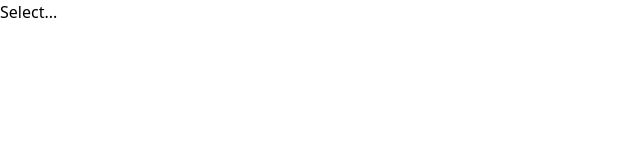
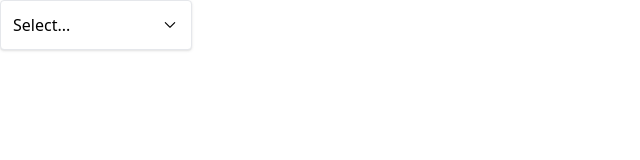
Before and after one commit to joaoiguana/comps, a React (Create React App) app: page / in a window 1280 px wide. Shown: the top 160 px of the page, without its empty margins (0-640 px from the left). Built offline with nearby package versions, Linux system fonts and the light colour scheme.

Commit message:
practicing props and state design

```diff
--- a/src/App.js
+++ b/src/App.js
@@ -1,13 +1,24 @@
+import { useState } from 'react';
 import Dropdown from "./components/Dropdown";
 
 function App() {
+  const [selection, setSelection] = useState(null);
+
+  const handleSelect = (option) => {
+    setSelection(option);
+  }
+
   const options = [
     { label: 'Red', value: 'red' },
     { label: 'Green', value: 'green' },
     { label: 'Blue', value: 'blue' },
   ]
 
-  return <Dropdown options={options} />
+  return (
+      <div>
+        <Dropdown options={options} value={selection} onChange={handleSelect}/>
+      </div>
+    )
 }
 
 export default App;
--- a/src/components/Dropdown.js
+++ b/src/components/Dropdown.js
@@ -1,26 +1,55 @@
-import { useState } from 'react';
+import { useState, useEffect, useRef } from 'react';
+import { GoChevronDown } from 'react-icons/go';
+import Panel from './Panel';
 
-function Dropdown({ options }) {
+function Dropdown({ options, value, onChange }) {
   const [isOpen, setIsOpen] = useState(false);
+  const divEl = useRef();
+
+  useEffect(() => {
+    const handler = (event) => {
+      if (!divEl.current) {
+        return;
+      }
+
+      if (!divEl.current.contains(event.target)) {
+        setIsOpen(false);
+      }
+    };
+
+    document.addEventListener('click', handler, true);
+
+    return () => {
+      document.removeEventListener('click', handler);
+    };
+  }, []);
 
   const handleClick = () => {
     setIsOpen(!isOpen);
   };
 
-  const handleOptionClick = () => {
-    console.log('I should close');
+  const handleOptionClick = (option) => {
+    setIsOpen(false);
+    onChange(option);
+    console.log(option.label);
   };
 
   const renderedOptions = options.map((option) => {
-    return <div onClick={handleOptionClick} key={option.value}>
+    return <div className='hover:bg-sky-100 rounded cursor-pointer p-1' onClick={() => handleOptionClick(option)} key={option.value}>
       {option.label}
     </div>
   });
 
-  return <div>
-    <div onClick={handleClick}>Select...</div>
-    {isOpen && <div>{renderedOptions}</div>}
-  </div>
+  return <div ref={divEl} className='w-48 relative'>
+            <Panel className='flex justify-between items-center cursor-pointer' onClick={handleClick}>
+              {value?.label || 'Select...'}
+              <GoChevronDown className='text-lg' />
+            </Panel>
+            {isOpen && (
+              <Panel className='absolute top-full'>
+                {renderedOptions}
+              </Panel>)}
+          </div>
 }
 
 export default Dropdown;
--- /dev/null
+++ b/src/components/Panel.js
@@ -0,0 +1,12 @@
+import classNames from "classnames";
+
+function Panel({ children, className, ...rest }) {
+  const finalClassNames = classNames(
+    'border rounded p-3 shadow bg-white w-full',
+    className
+  );
+
+  return <div {...rest} className={finalClassNames}>{children}</div>
+}
+
+export default Panel;
```
